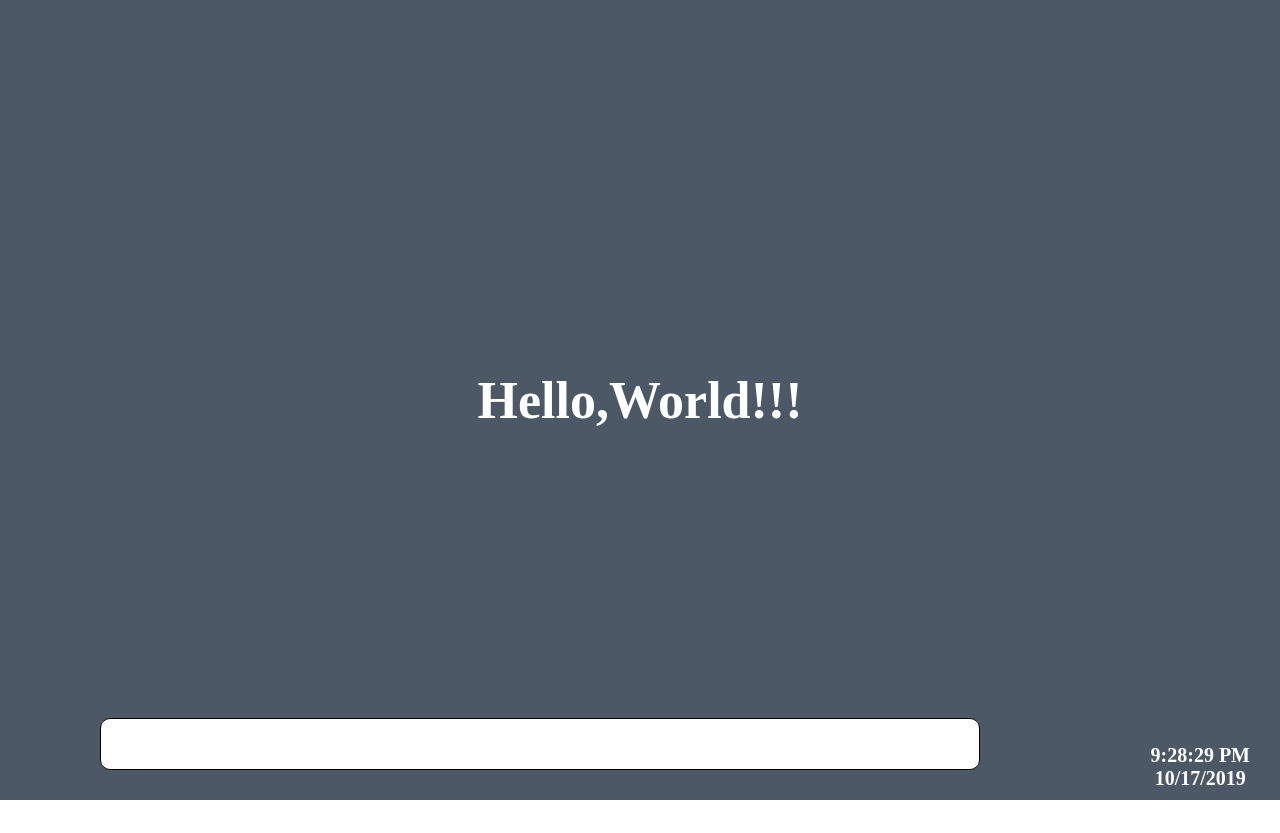
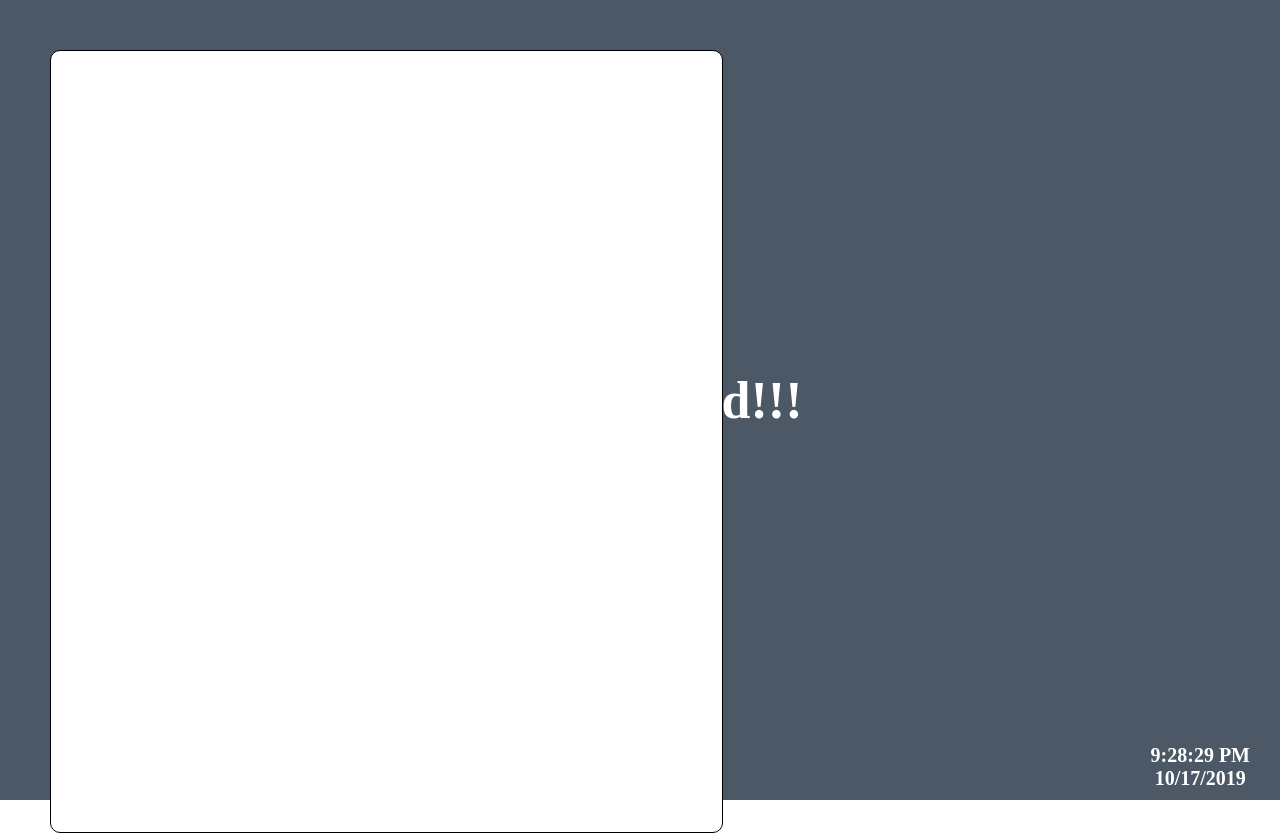
Before and after one commit to lebedev-nikita/Messenger, a React (Create React App) app: page / in a window 1280 px wide. Before the commit the page ends 800 px from the top, so only its background shows below. Built offline with nearby package versions, Linux system fonts and the light colour scheme.

Commit message:
first mesage

```diff
--- a/src/js/InputField.js
+++ b/src/js/InputField.js
@@ -3,12 +3,41 @@ import './css/InputField.css'
 
 class InputField extends React.Component
 {
+	constructor(props) {
+    super(props);
+    this.state = { text_mes : ''};
+  	this.handleInput = this.handleInput.bind(this);
+  	this.handlePress = this.handlePress.bind(this);
+  	}
+
+
+  	handleInput(event){
+  		  this.setState({text_mes : event.target.value})
+  	}
+
+  	handlePress(event){
+  		if (event.key == "Enter"){
+  		//this.setState({text : "" });
+  	    }
+  	}
 
     render(){
+    	const tt=this.state.text_mes;
     	return(
-    		<div className="InputField">
-    		</div>///
-    	);
+    		<header>
+          <div>
+    			    <textarea type="text" value={this.state.text} onChange={this.handleInput}
+                  wrap="soft"
+                  className="InputField"
+              />
+    		  </div>
+            <textarea type="text" value={tt}
+                  wrap="soft"
+                  className="text"
+                  readonly="readonly"
+              />
+    	  </header>///
+      );
     }
 }
 
--- a/src/js/css/InputField.css
+++ b/src/js/css/InputField.css
@@ -1,13 +1,40 @@
 .InputField{
 
 	background: white;
-	max-height: 200px;
-	min-height: 50px;
+	position: absolute;
+	border		: 1px solid #888;
+	outline: none;
+	resize: none;
+	overflow-y: hidden ;
+	left:   50px;
+	bottom: 30px;
+	width:  667px;
+	height: 100px;
+	border: 1px solid#000;
+	border-radius: 10px;
+	font-size: 20px;
+	font-stretch:ultra-condensed;
+}
+.bar{
+
+	display: flex;
+    flex-direction: column;
+    align-items: center;
+    justify-content: center;
+}
+.text{
 
 	border: 1px solid#000;
 	border-radius: 10px;
-	position: absolute;
-	left: 100px;
-	bottom: 30px;
-	right: 300px;
+	height: 777px;
+	width: 667px;
+	color: black;
+	background: white;
+	position: absolute;;
+	top: 50px;
+	left: 50px;
+	outline: none;
+	resize: none;
+	font-size: 20px;
+	font-stretch:ultra-condensed;
 }
```
